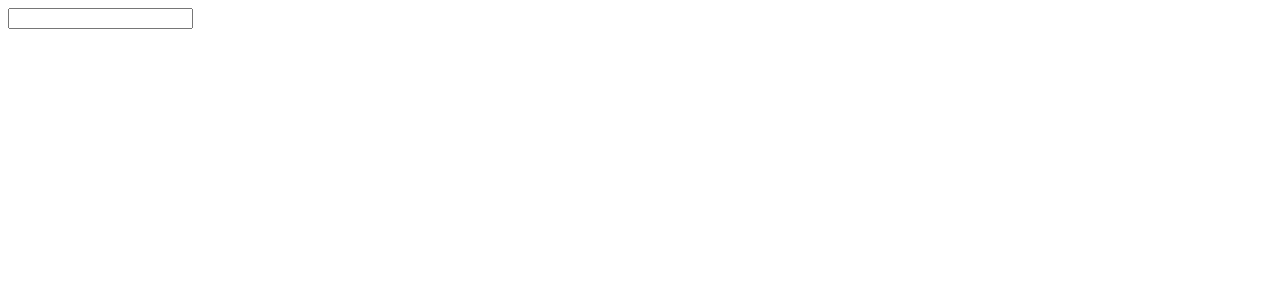
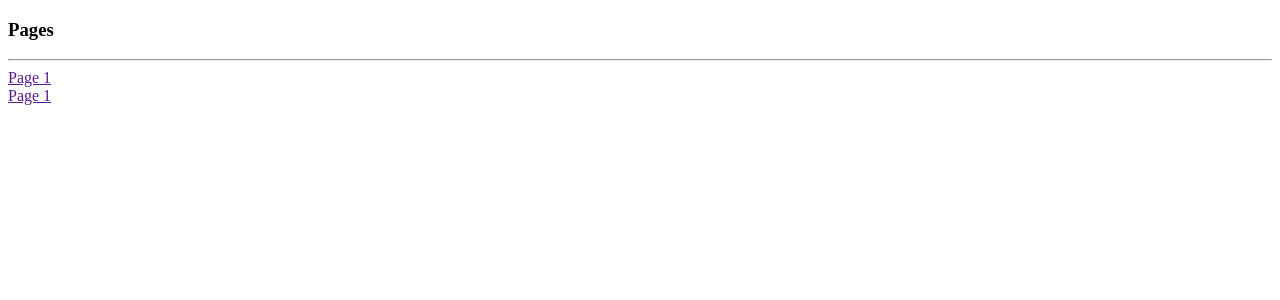
Before and after one commit to 8bytecreativestudio/edumonk-components, a React (Vite) app: page / in a window 1280 px wide. Shown: the top 300 px of the page. Built offline with nearby package versions, Linux system fonts and the light colour scheme.

Commit message:
formatted homepage

```diff
--- a/index.html
+++ b/index.html
@@ -1,7 +1,7 @@
 <!DOCTYPE html>
 <html>
     <head>
-        <title>React starter app</title>
+        <title>Edmonk Components</title>
     </head>
     <body>
         <div id="app"></div>
--- a/package.json
+++ b/package.json
@@ -5,7 +5,7 @@
   "author": "Bipin Bhandari",
   "license": "MIT",
   "scripts": {
-    "start": "parcel start index.html",
+    "start": "parcel index.html",
     "watch": "parcel watch index.html",
     "build": "parcel build index.html",
     "fix:assets": "yarn prettier --write",
@@ -26,6 +26,7 @@
     "*.{json,md,scss}": ["prettier --write", "git add"]
   },
   "dependencies": {
+    "antd": "^3.4.4",
     "autoprefixer": "^8.4.1",
     "classnames": "^2.2.5",
     "node-sass": "^4.9.0",
@@ -33,7 +34,8 @@
     "react": "^16.3.2",
     "react-dom": "^16.3.2",
     "react-router": "^4.2.0",
-    "react-router-dom": "^4.2.2"
+    "react-router-dom": "^4.2.2",
+    "styled-components": "^3.2.6"
   },
   "devDependencies": {
     "@storybook/addon-actions": "^4.0.0-alpha.4",
--- a/src/App.js
+++ b/src/App.js
@@ -1,5 +1,5 @@
 import React from 'react';
-import { BrowserRouter as Router, Route, Link } from 'react-router-dom';
+import { BrowserRouter as Router, Route } from 'react-router-dom';
 import HomePage from './modules/practice/pages/HomePage';
 
 export default () => (
--- a/src/modules/practice/pages/HomePage/index.js
+++ b/src/modules/practice/pages/HomePage/index.js
@@ -1,23 +1,17 @@
 import React from 'react';
-import InputBox from './../../../common/atoms/InputBox';
-import styles from './index.scss';
 
 class HomePage extends React.Component {
-  state = {
-    value: ''
-  };
-
-  onChange = value => {
-    this.setState({
-      value
-    });
-  };
-
   render() {
-    const { value } = this.state;
     return (
-      <div className={styles.container}>
-        <InputBox value={value} onChange={this.onChange} />{' '}
+      <div>
+        <h3>Pages</h3>
+        <hr />
+        <div>
+          <a href="">Page 1</a>
+        </div>
+        <div>
+          <a href="">Page 1</a>
+        </div>
       </div>
     );
   }
```
Also changed, not shown: 1 other file (tests, documents, lock files or other folders).
